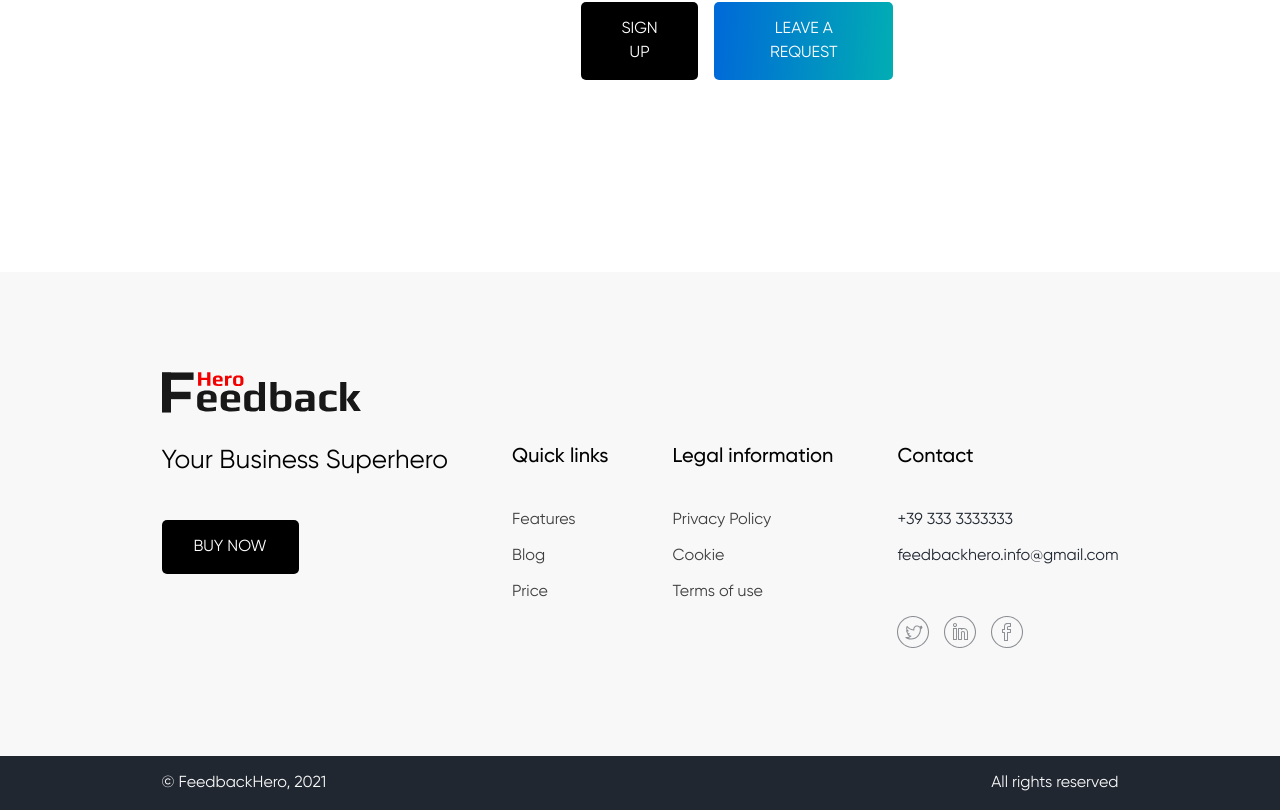
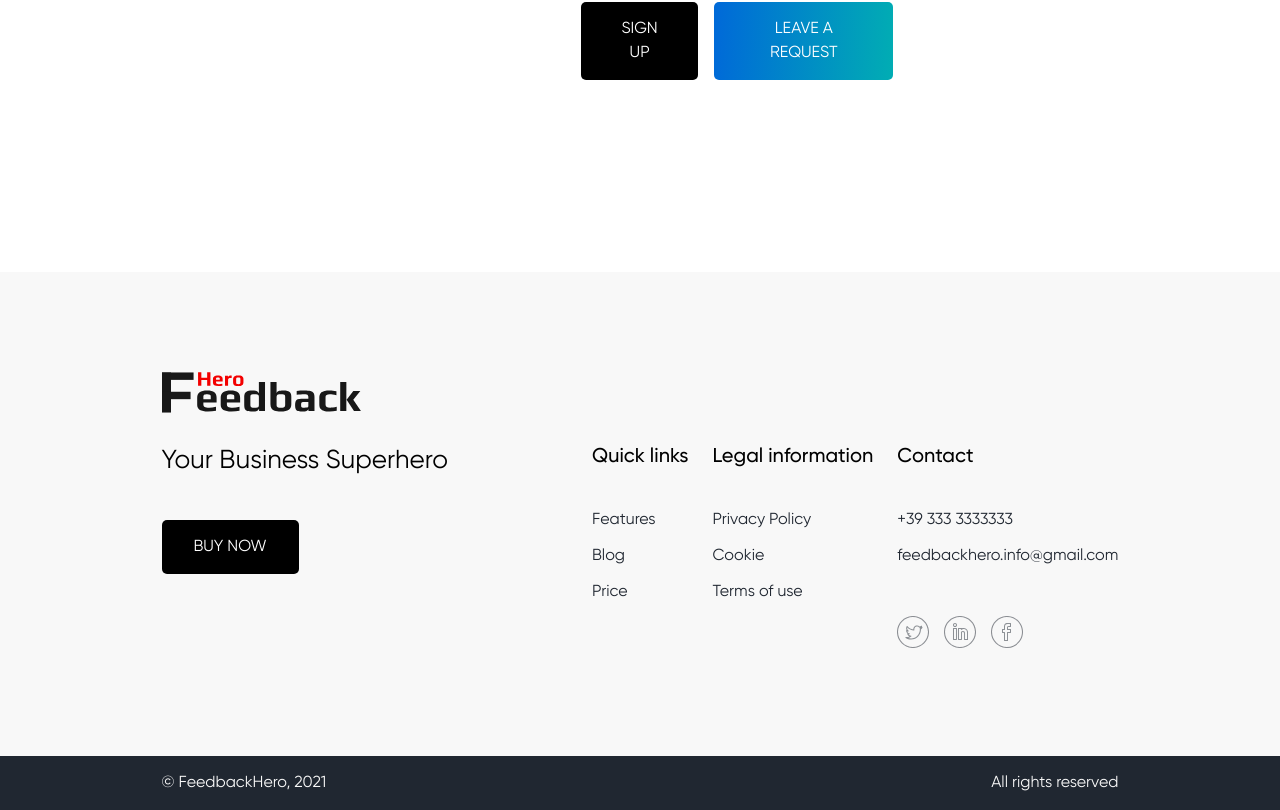
Before and after one commit to GaliaBonda/feedbackhero, a React (Create React App) app: page / in a window 1280 px wide. Shown: the part 6990-7800 px from the top of the page. Built offline with nearby package versions, Linux system fonts and the light colour scheme.

Commit message:
footer with grids

```diff
--- a/src/components/AppList/AppList.tsx
+++ b/src/components/AppList/AppList.tsx
@@ -2,8 +2,8 @@ import React, { ReactElement } from 'react';
 import './app-list.scss';
 
 interface Props {
-    title: string | ReactElement;
-    list: string[] | ReactElement[];
+    title: string;
+    list: (string | ReactElement)[];
 }
 
 export default function AppList({ title, list }: Props) {
@@ -12,7 +12,10 @@ export default function AppList({ title, list }: Props) {
             <h3 className="app-list__title">{title}</h3>
             {list.map((item, index) => {
                 return (
-                    <li className="app-list__item" key={index}>{item}</li>
+                    <li className="app-list__item" key={index}>
+                        <a href="#" className="app-list__link link">{item}</a>
+
+                        </li>
                 );
             })}
         </ul>
--- a/src/components/AppList/app-list.scss
+++ b/src/components/AppList/app-list.scss
@@ -12,5 +12,6 @@
         font-size: 1.25em;
         line-height: 1.4;
         color: $accent;
+        white-space: nowrap;
     }
 }
--- a/src/components/Footer/Footer.tsx
+++ b/src/components/Footer/Footer.tsx
@@ -14,8 +14,8 @@ export default function Footer() {
     ];
 
     const contacts = [
-        <a href="#" className="tel link">+39 333 3333333</a>,
-        <a href="#" className="email link">feedbackhero.info@gmail.com</a>,
+        '+39 333 3333333',
+        'feedbackhero.info@gmail.com',
         <Socials socials={socials} />
     ];
 
@@ -26,9 +26,12 @@ export default function Footer() {
                 <h2 className="footer__title">Your Business Superhero</h2>
                 <button className="footer__btn app-contrast-btn">BUY NOW</button>
             </div>
-            <AppList title='Quick links' list={quickLinks} />
+            <div className="footer__links">
+                <AppList title='Quick links' list={quickLinks} />
             <AppList title='Legal information' list={legalInfo} />
             <AppList title='Contact' list={contacts} />
+            </div>
+
         </div>
     </div>);
 }
--- a/src/components/Footer/footer.scss
+++ b/src/components/Footer/footer.scss
@@ -21,7 +21,18 @@
     &__main {
         display: flex;
         justify-content: space-between;
-        gap: 1em;
+        column-gap: 9em;
+        row-gap: 3em;
+    }
+    &__cta {
+        flex-shrink: 0;
+    }
+    &__links {
+        flex-grow: 1;
+        display: grid;
+        grid-template-columns: repeat(3, minmax(auto, 13.82em));
+        justify-content: space-between;
+        column-gap: 1em;
     }
 }
 
@@ -30,6 +41,10 @@
         &__main {
             flex-wrap: wrap;
 
+        }
+        &__links {
+            column-gap: 5em;
+            justify-content: stretch;
         }
     }
 }
@@ -43,5 +58,9 @@
             align-items: center;
 
         }
+        &__links {
+            grid-template-columns: auto;
+            row-gap: 3em;
+        }
     }
 }
```
